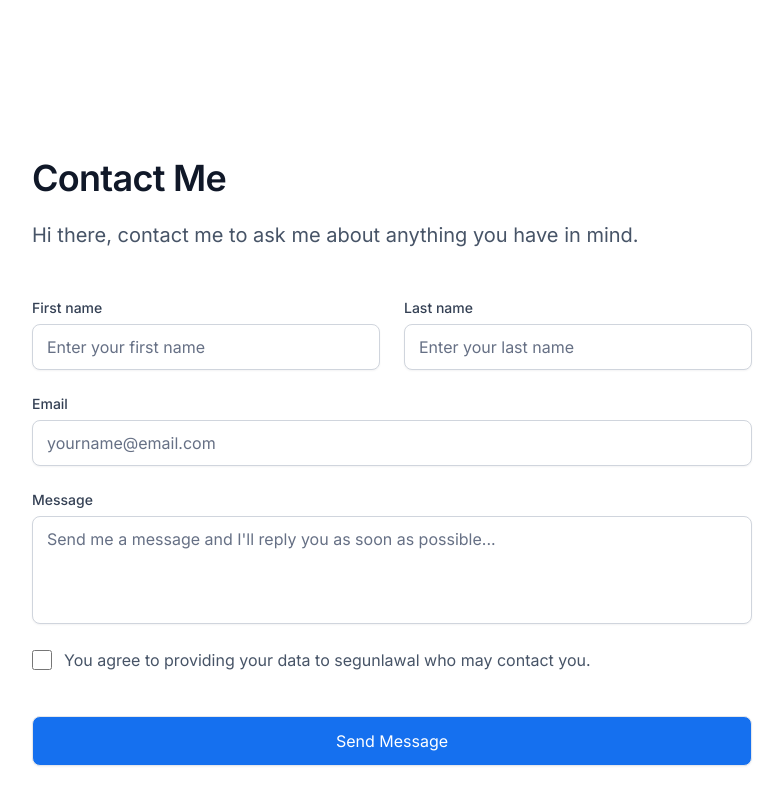
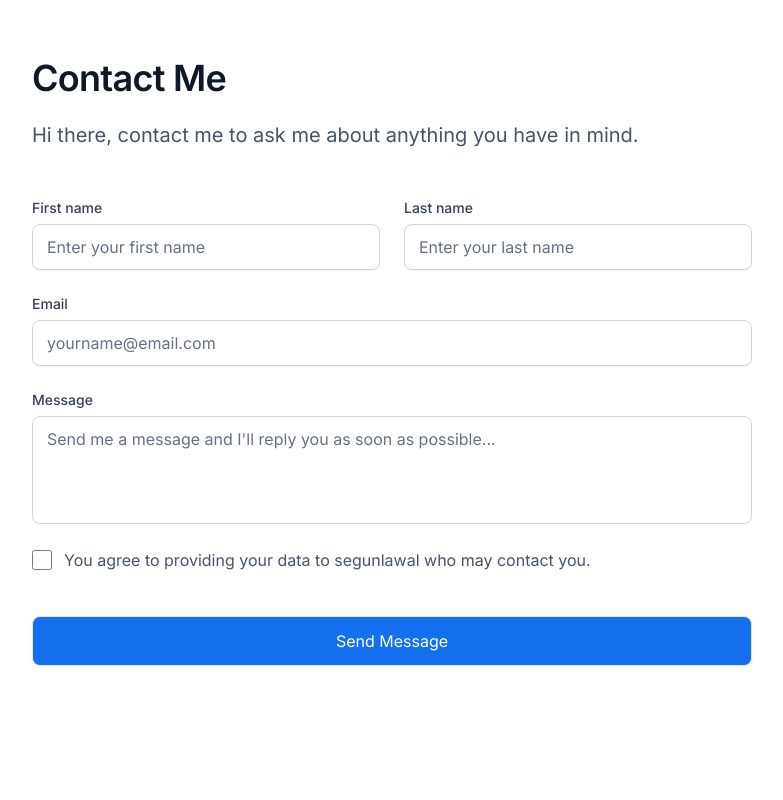
Before and after one commit to segunlawal/hng-linktree, a React (Create React App) app: page /contact in a window 1280 px wide. Shown: the top 800 px of the page, without its empty margins (248-1031 px from the left). Built offline with nearby package versions, Linux system fonts and the light colour scheme.

Commit message:
style: Fix vertical margins on contact page

```diff
--- a/src/components/Contact.js
+++ b/src/components/Contact.js
@@ -12,7 +12,7 @@ function Contact() {
   }, []);
   return (
     <div>
-      <div className="lg:inline-block lg:mx-auto ml-4 md:mb-[188px] mb-[66px] lg:mt-[156px] mt-14">
+      <div className="lg:inline-block lg:mx-auto ml-4 mb-[66px] mt-14">
         <p className="font-semibold text-left text-4xl text-[#101828] leading-[44px] tracking-[-0.02em]">
           Contact Me
         </p>
```
